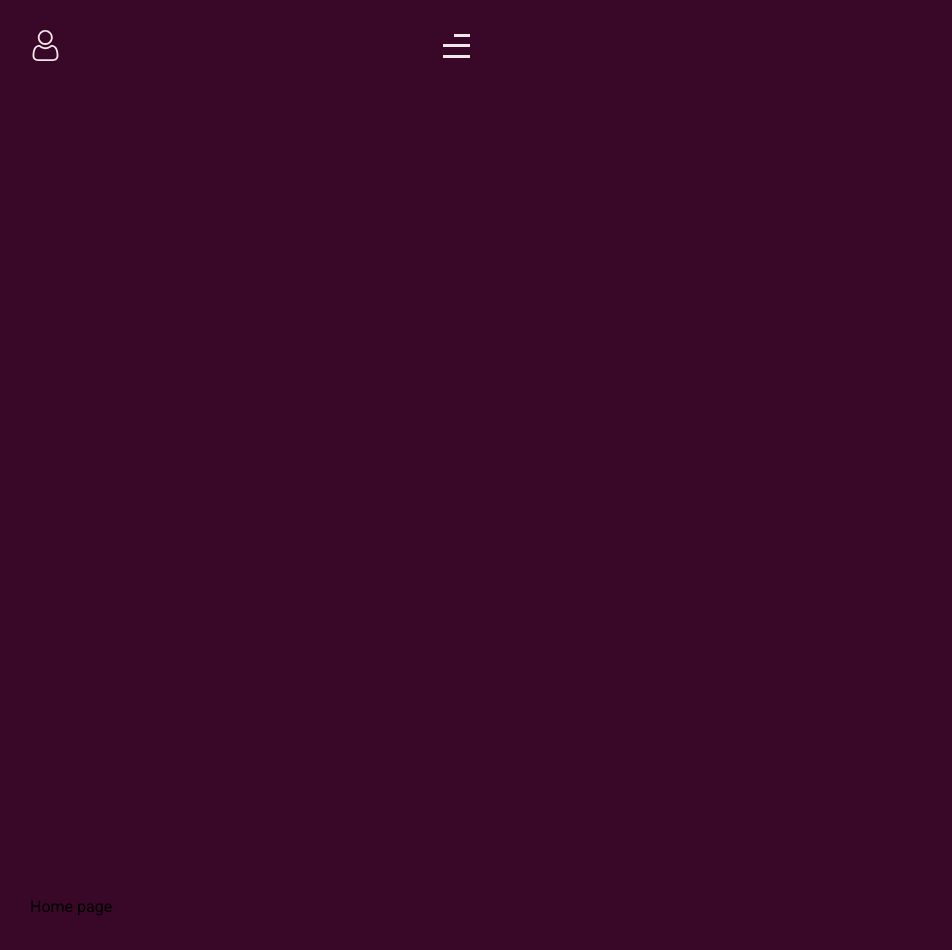
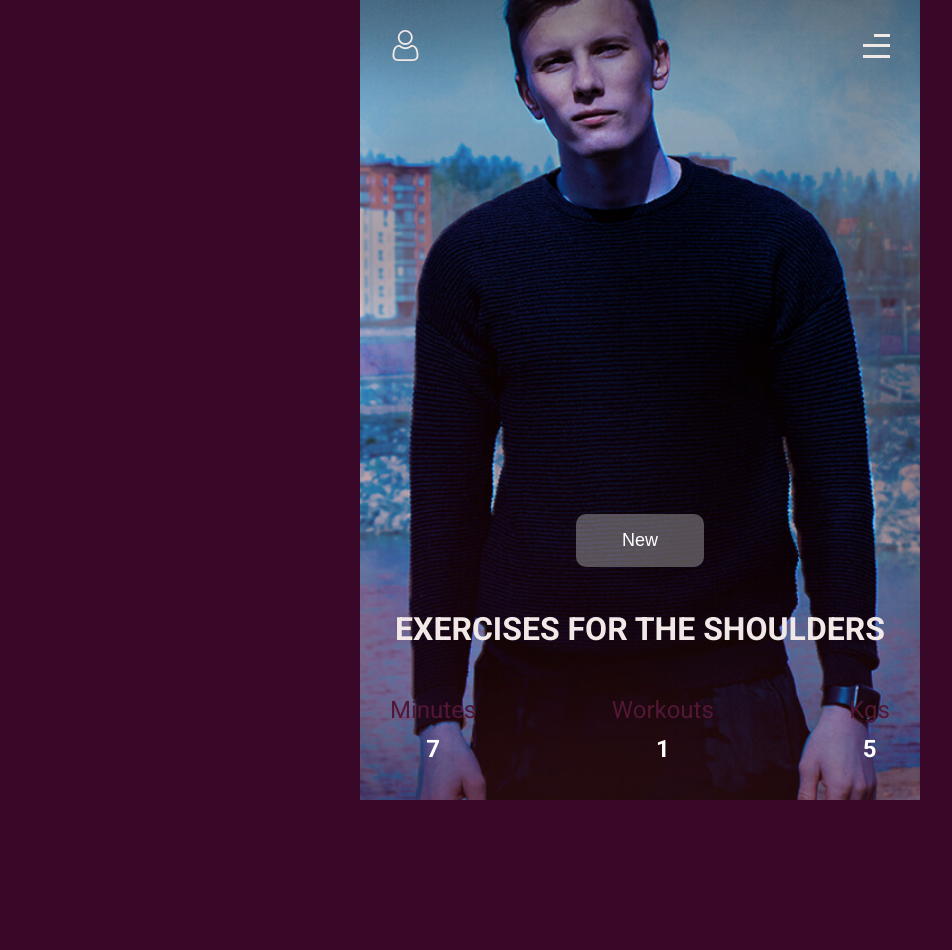
Before and after one commit to NetLive5/workout-app, a React (Create React App) app in the folder workout-app/front/: page / in a window 1280 px wide. Shown: the whole page, without its empty margins (0-952 px from the left). After the commit the page ends 800 px from the top, so only its background shows below. Built offline with nearby package versions, Linux system fonts and the light colour scheme.

Commit message:
add Home page

```diff
--- a/workout-app/front/src/App.jsx
+++ b/workout-app/front/src/App.jsx
@@ -4,7 +4,7 @@ import Home from './components/pages/Home/Home'
 
 export const App = () => {
   return (
-    <Layout><Home /></Layout>
+    <Home />
   )
 }
 
--- a/workout-app/front/src/components/common/Layout.jsx
+++ b/workout-app/front/src/components/common/Layout.jsx
@@ -3,11 +3,13 @@ import Header from './Header/Header'
 
 import styles from './Layout.module.scss'
 
-const Layout = ({ children }) => {
+const Layout = ({ children, bgImage, height ='350px'} ) => {
     return (
-        <div className={styles.wrapper}>
+        <div className={styles.wrapper} style={{height, backgroundImage: `url(${bgImage})`}}>
             <Header />
+            <div>
             {children}
+            </div>
         </div>
     )
 }
--- a/workout-app/front/src/components/common/Layout.module.scss
+++ b/workout-app/front/src/components/common/Layout.module.scss
@@ -2,8 +2,18 @@
     display: flex;
     justify-content: space-between;
     flex-direction: column;
+
+    height: 890px;
+    max-width: 560px;
+    width: '100%';
+
     padding: 30px;
-    height: 950px;
-    width: 500px;
+    margin: 0 auto;
+
+    background-repeat: no-repeat;
+    background-size: cover;
+    background-position: center;
+
+
 
 }
--- a/workout-app/front/src/components/pages/Home/Home.jsx
+++ b/workout-app/front/src/components/pages/Home/Home.jsx
@@ -1,5 +1,16 @@
+import Layout from "../../common/Layout"
+import Button from "../../ui/Button/Button"
+import Counters from '../../ui/Counters/Counters'
+import bgImage from '../../../images/home-bg.jpg'
+import styles from './Home.module.scss'
+
 const Home = () => {
-    return(<div>Home page</div>)
+    return <Layout height='100%' bgImage={bgImage}>
+
+    <Button text='New' type='main' callback={()=>{}}/>
+    <h1 className={styles.heading}>EXERCISES FOR THE SHOULDERS</h1>
+    <Counters />
+    </Layout>
 }
 
 export default Home
--- a/workout-app/front/src/components/pages/Home/Home.module.scss
+++ b/workout-app/front/src/components/pages/Home/Home.module.scss
@@ -0,0 +1,9 @@
+@import '../../../scss/variables';
+
+.heading{
+   margin: 38px auto;
+   text-align: center;
+   font-size: 32px;
+   color: $white;
+   line-height: 1.5;
+}
--- /dev/null
+++ b/workout-app/front/src/components/ui/Button/Button.jsx
@@ -0,0 +1,15 @@
+import React from 'react'
+import styles from './Button.module.scss'
+
+const Button = ({text, callback, type ='purple'}) => {
+  return (
+    <div className={styles.wrapper}>
+    <button onClick={callback}
+    className={`${styles.button} ${styles[type]}`}>
+    {text}
+    </button>
+    </div>
+  )
+}
+
+export default Button
--- /dev/null
+++ b/workout-app/front/src/components/ui/Button/Button.module.scss
@@ -0,0 +1,28 @@
+@import '../../../scss/variables';
+
+$accent-04: rgba($accent, 0.4);
+
+.button {
+ border: none;
+ outline: none;
+ font-size: 18px;
+ border-radius: 10px;
+ padding: 16px 46px;
+ transition: background-color .4s ease;
+ background-color: $accent-04;
+ cursor: pointer;
+ color: #fff;
+ &:hover{
+    background-color: rgba($accent, 0.7);
+ }
+ &.main{
+    background-color: rgba(255, 255, 255, 0.3);
+    &:hover{
+        background-color: $accent-04;
+    }
+ }
+}
+
+.wrapper{
+   text-align: center;
+}
--- /dev/null
+++ b/workout-app/front/src/components/ui/Counters/Counters.jsx
@@ -0,0 +1,26 @@
+import React from 'react'
+import styles from './Counters.module.scss'
+
+const counters =
+{
+    minutes: 7,
+    workouts: 1,
+    kgs: 5,
+}
+
+const Counters = () => {
+  return (
+    <div className={styles.wrapper}>
+    {Object.entries(counters).map(item =>(
+        <div className={styles.count} key={'_key_' +
+        item[0]}>
+            <div className={styles.heading}>{item[0]}</div>
+            <div className={styles.number}>{item[1]}</div>
+        </div>
+        ))}
+    </div>
+  )
+
+}
+
+export default Counters
--- /dev/null
+++ b/workout-app/front/src/components/ui/Counters/Counters.module.scss
@@ -0,0 +1,20 @@
+@import '../../../scss/variables';
+
+.wrapper
+{
+    display: flex;
+    align-items: center;
+    justify-content: space-between;
+    >.count{
+        font-size: 24px;
+        text-align: center;
+        .heading{
+            color: $purple;
+            text-transform: capitalize;
+        }
+        .number{
+            font-weight: bold;
+            color: #fff;
+        }
+    }
+}
--- a/workout-app/front/src/scss/index.scss
+++ b/workout-app/front/src/scss/index.scss
@@ -4,6 +4,8 @@ body{
     background-color: $dark-purple;
     padding: 0;
     margin: 0;
+	color: #fff;
+
 
 }
 
```
Also changed, not shown: workout-app/front/src/images/home-bg.jpg (added).
